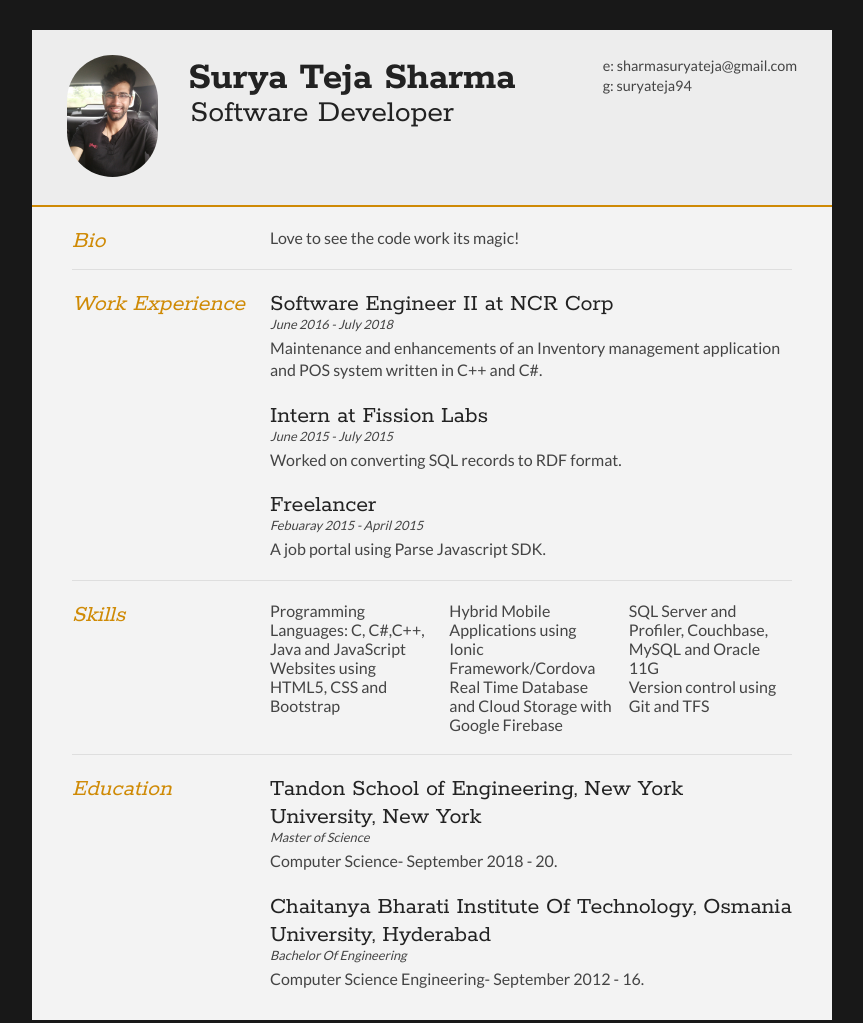
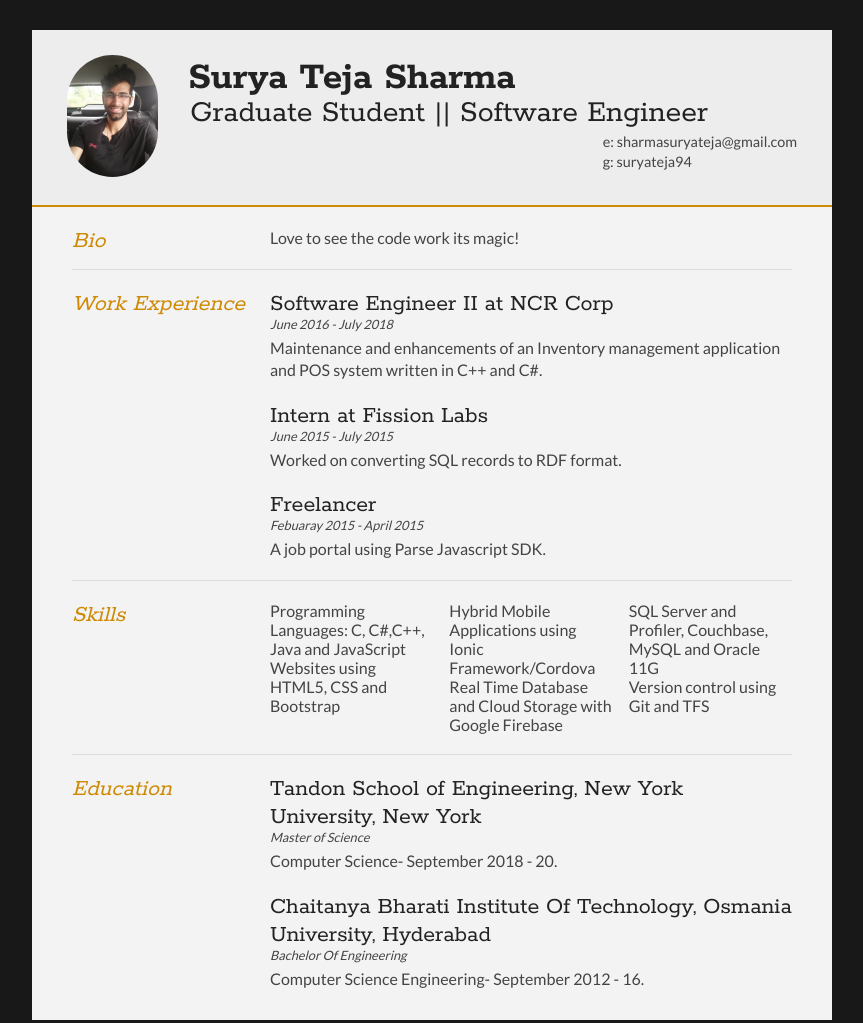
Before and after one commit to suryateja94/suryateja94.github.io, a plain HTML site: page index.html in a window 1280 px wide. Shown: the whole page, without its empty margins (208-1071 px from the left). Drawn offline with Linux system fonts and the light colour scheme.

Commit message:
Update status

```diff
--- a/index.html
+++ b/index.html
@@ -23,7 +23,7 @@
 
 		<div id="name">
 			<h1 class="quickFade delayTwo">Surya Teja Sharma</h1>
-			<h2 class="quickFade delayThree">Software Developer</h2>
+			<h2 class="quickFade delayThree">Graduate Student || Software Engineer</h2>
 		</div>
 
 		<div id="contactDetails" class="quickFade delayFour">
```
